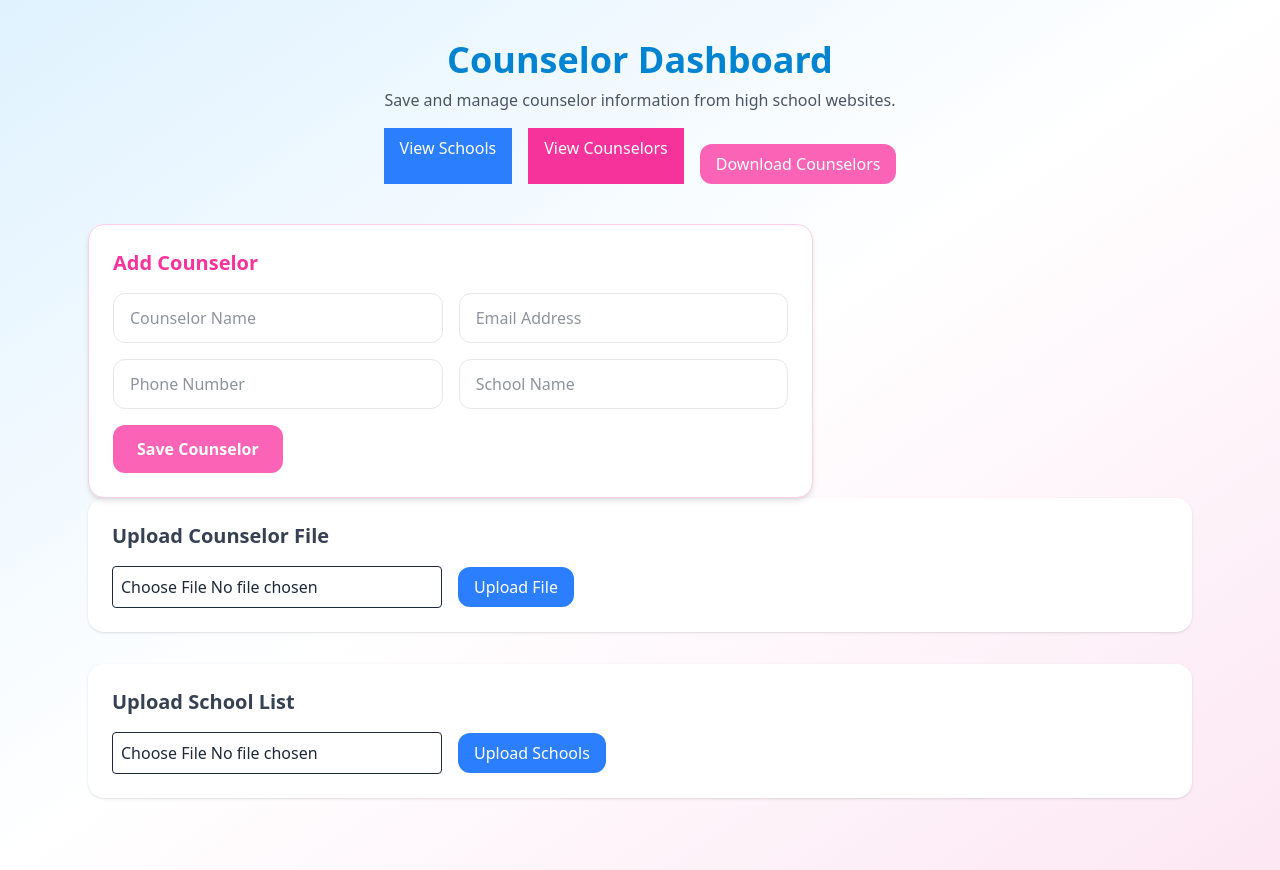
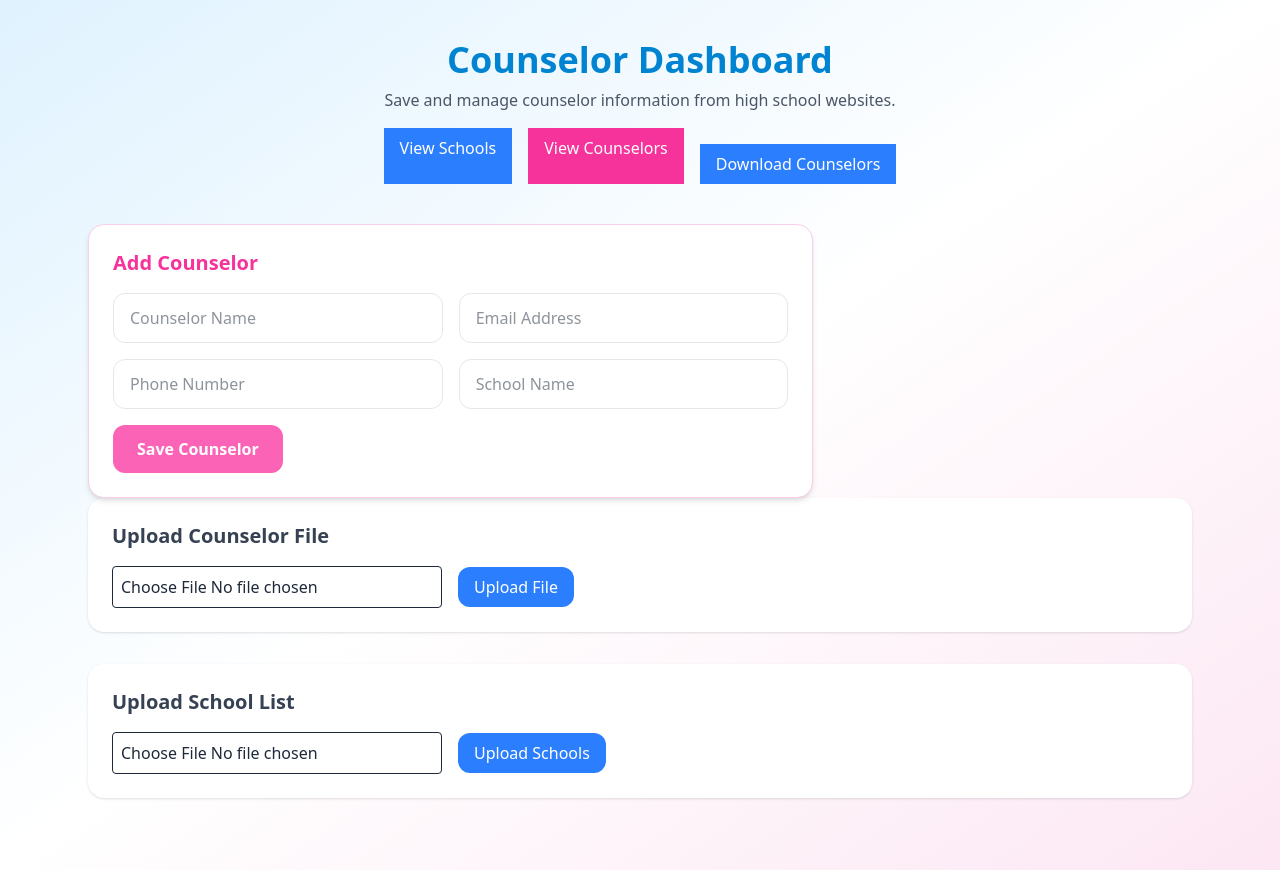
Before and after one commit to KarmaLama107/counselor-portal, a Next.js app: page / in a window 1280 px wide. Built offline with nearby package versions, Linux system fonts and the light colour scheme; no server answers; the database is empty.

Commit message:
Chnage the color and size

```diff
--- a/app/page.tsx
+++ b/app/page.tsx
@@ -60,10 +60,13 @@ export default async function Home({ searchParams }: HomeProps) {
             >
               View Counselors
             </a>
+
+
+
             <div className="mt-4 flex justify-end">
             <a
     href="/api/counselors/download"
-    className="inline-block rounded-xl bg-pink-400 px-4 py-2 font-medium text-white hover:bg-pink-500"
+    className="rounded-x1 bg-blue-500 px-4 py-2 text-white hover:bg-pink-600"
   >
     Download Counselors
   </a>
```
